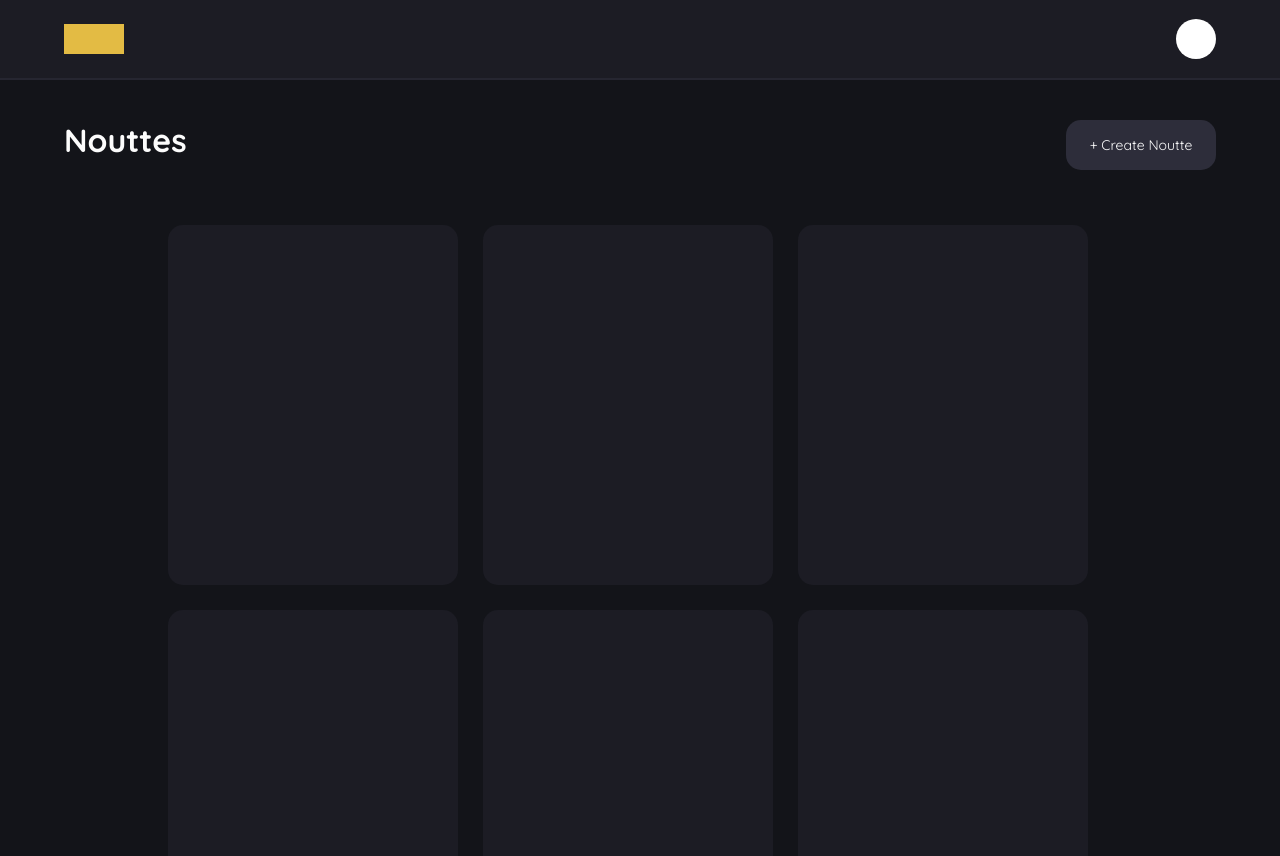
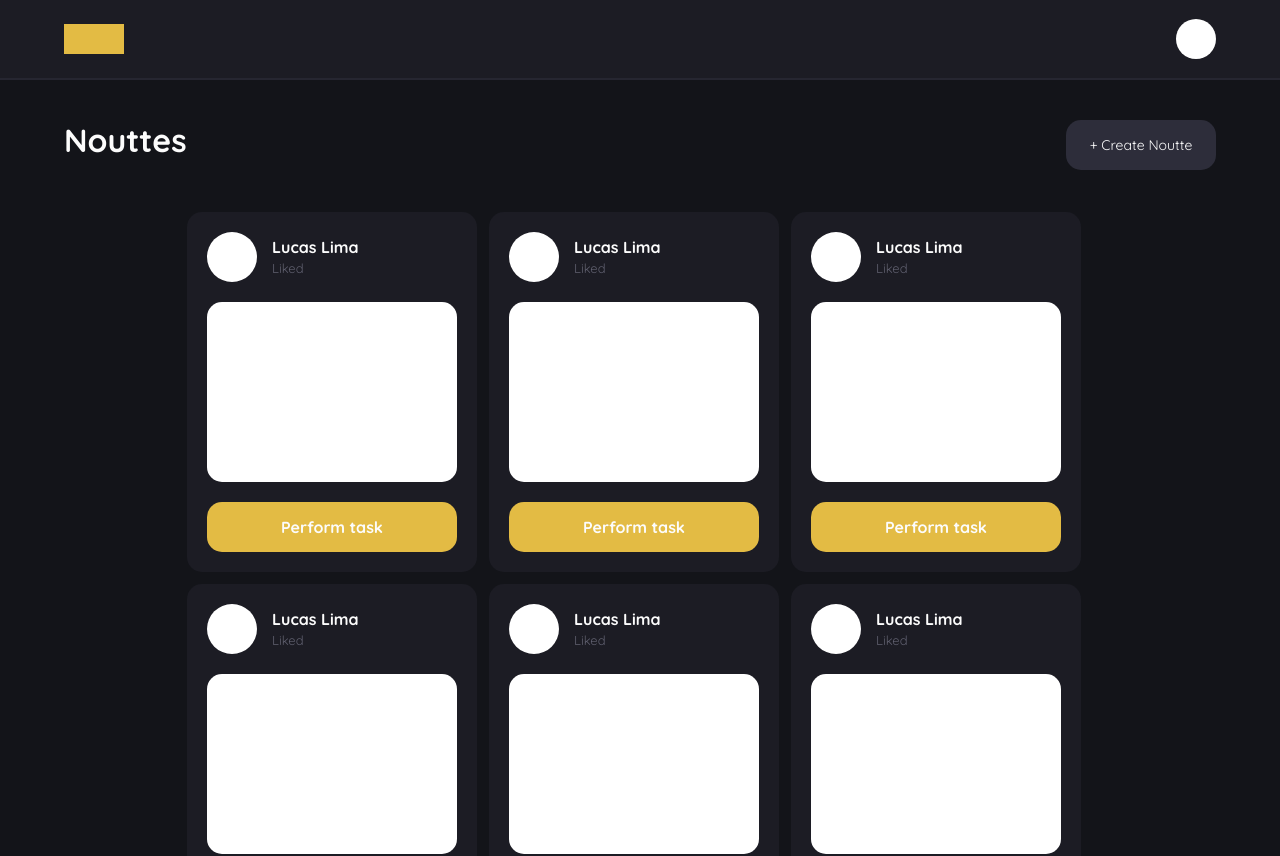
Before and after one commit to Lukenoutte/noutte-social-network, a React (Create React App) app in the folder client/: page /feed in a window 1280 px wide. Shown: the top 856 px of the page. Built offline with nearby package versions, Linux system fonts and the light colour scheme.

Commit message:
feed cads

```diff
--- /dev/null
+++ b/client/src/assets/styles/card_noutte.css
@@ -0,0 +1,60 @@
+.noutte {
+  width: 290px;
+  height: 360px;
+  background: var(--secundary-color);
+  border-radius: 15px;
+  margin-right: 12px;
+  margin-top: 12px;
+  padding: 20px;
+}
+
+.noutte .top-container {
+  display: flex;
+  flex-direction: row;
+  margin-bottom: 20px;
+}
+
+.noutte .top-container .icon {
+  height: 50px;
+  width: 50px;
+  border-radius: 50%;
+  background-color: #FFF;
+  margin-right: 15px;
+  cursor: pointer;
+}
+
+.noutte .top-container .name-wrapper p{
+  margin-top: 5px;
+  font-weight: bold;
+  cursor: pointer;
+}
+
+.noutte .top-container .name-wrapper span{
+    font-size: 13px;
+    color: var(--font-color-secondary);
+}
+
+
+.noutte .image-container{
+    width: 250px;
+    height: 180px;
+    background:  #FFF;
+    border-radius: 15px;
+    margin-bottom: 20px;
+    cursor: pointer;
+}
+
+.noutte .button-wrapper button{
+    width: 250px;
+    height: 50px;
+    background: var(--primary-color);
+    border-radius: 15px;
+    border: none;
+    outline: none;
+    cursor: pointer;
+    font-weight: bold;
+}
+
+.noutte .button-wrapper button:hover{
+    background: var(--primary-color-hover);
+}
--- a/client/src/assets/styles/feed.css
+++ b/client/src/assets/styles/feed.css
@@ -22,12 +22,14 @@
   background-color: var(--primary-color);
   height: 30px;
   width: 60px;
+  cursor: pointer;
 }
 .feed-container header .icon-profile {
   height: 40px;
   width: 40px;
   background-color: #fff;
   border-radius: 50%;
+  cursor: pointer;
 }
 
 .center-container {
@@ -75,12 +77,3 @@
  margin-bottom: 50px;
 
 }
-
-.feed-container .nouttes-container .noutte{
-  width: 290px;
-  height: 360px;
-  background: var(--secundary-color);
-  border-radius: 15px;
-  margin-right: 25px;
-  margin-top: 25px;
-}
--- a/client/src/global.css
+++ b/client/src/global.css
@@ -10,6 +10,7 @@
   --button-color: #2d2d3a;
   --button-color-hover: #404052;
   --border-header-color: #262631;
+  --font-color-secondary: #5F5F6E;
 }
 
 * {
--- /dev/null
+++ b/client/src/pages/components/CardNoutte.js
@@ -0,0 +1,20 @@
+import React from "react";
+import "../../assets/styles/card_noutte.css";
+
+export default function CardNoutte() {
+  return (
+    <div className="noutte">
+      <div className="top-container">
+        <div className="icon"></div>
+        <div className="name-wrapper">
+          <p>Lucas Lima</p>
+          <span>Liked</span>
+        </div>
+      </div>
+      <div className="image-container"></div>
+      <div className="button-wrapper">
+      <button> Perform task</button>
+      </div>
+    </div>
+  );
+}
--- a/client/src/pages/feed/index.js
+++ b/client/src/pages/feed/index.js
@@ -1,5 +1,6 @@
 import React from "react";
 import "../../assets/styles/feed.css";
+import CardNoutte from '../components/CardNoutte';
 
 function Feed() {
   return (
@@ -18,12 +19,14 @@ function Feed() {
           </div>
           <div className="nouttes-container">
 
-          <div className="noutte"></div>
-          <div className="noutte"></div>
-          <div className="noutte"></div>
-          <div className="noutte"></div>
-          <div className="noutte"></div>
-          <div className="noutte"></div>
+          <CardNoutte/>
+          <CardNoutte/>
+          <CardNoutte/>
+          <CardNoutte/>
+          <CardNoutte/>
+          <CardNoutte/>
+          <CardNoutte/>
+
           </div>
         </div>
 
--- a/client/src/pages/sign-in/index.js
+++ b/client/src/pages/sign_in/index.js
@@ -1,5 +1,5 @@
 import React from 'react';
-import '../../assets/styles/sign-styles.css';
+import '../../assets/styles/sign_styles.css';
 import {Link} from 'react-router-dom';
 
 function SignIn() {
--- a/client/src/pages/sign-up/index.js
+++ b/client/src/pages/sign_up/index.js
@@ -1,6 +1,6 @@
 
 import React from 'react';
-import '../../assets/styles/sign-styles.css';
+import '../../assets/styles/sign_styles.css';
 import {Link} from 'react-router-dom';
 
 function SignUp() {
```
Also changed, not shown: client/src/assets/styles/sign_styles.css (renamed from client/src/assets/styles/sign-styles.css).
